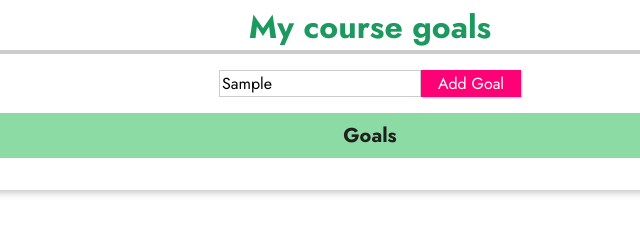
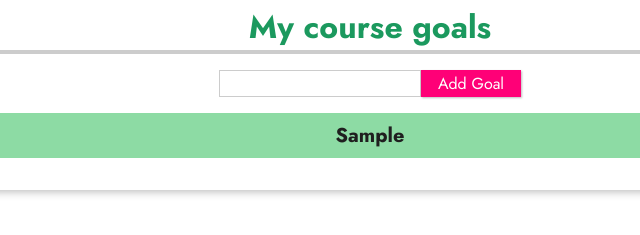
Before and after one commit to Seabhac-94/vue-condiitonal-lists, a plain HTML site: page index.html in a window 1280 px wide. Both pictures are taken after typing "Sample" into the empty fields and a click on the button "Add Goal". Shown: the part 229-464 px from the top of the page, 270-910 px from the left. Drawn offline with nearby package versions, Linux system fonts and the light colour scheme.

Commit message:
implementing v-for

```diff
--- a/app.js
+++ b/app.js
@@ -1,13 +1,14 @@
 const app = Vue.createApp({
   data() {
     return {
-      enterGoal: '',
+      enteredGoalValue: '',
       goals: []
     };
   },
   methods: {
     addGoal(){
-      this.goals.push(this.enteredGoalValue)
+      this.goals.push(this.enteredGoalValue),
+      this.enteredGoalValue = ''
     }
   }
 });
--- a/index.html
+++ b/index.html
@@ -22,7 +22,7 @@
       <button @click="addGoal">Add Goal</button>
       <p v-if="goals.length === 0">No goals have been added yet - please start adding some!</p>
       <ul v-else>
-        <li>Goals</li>
+        <li v-for="goal in goals">{{ goal }}</li>
       </ul>
     </section>
   </body>
```
